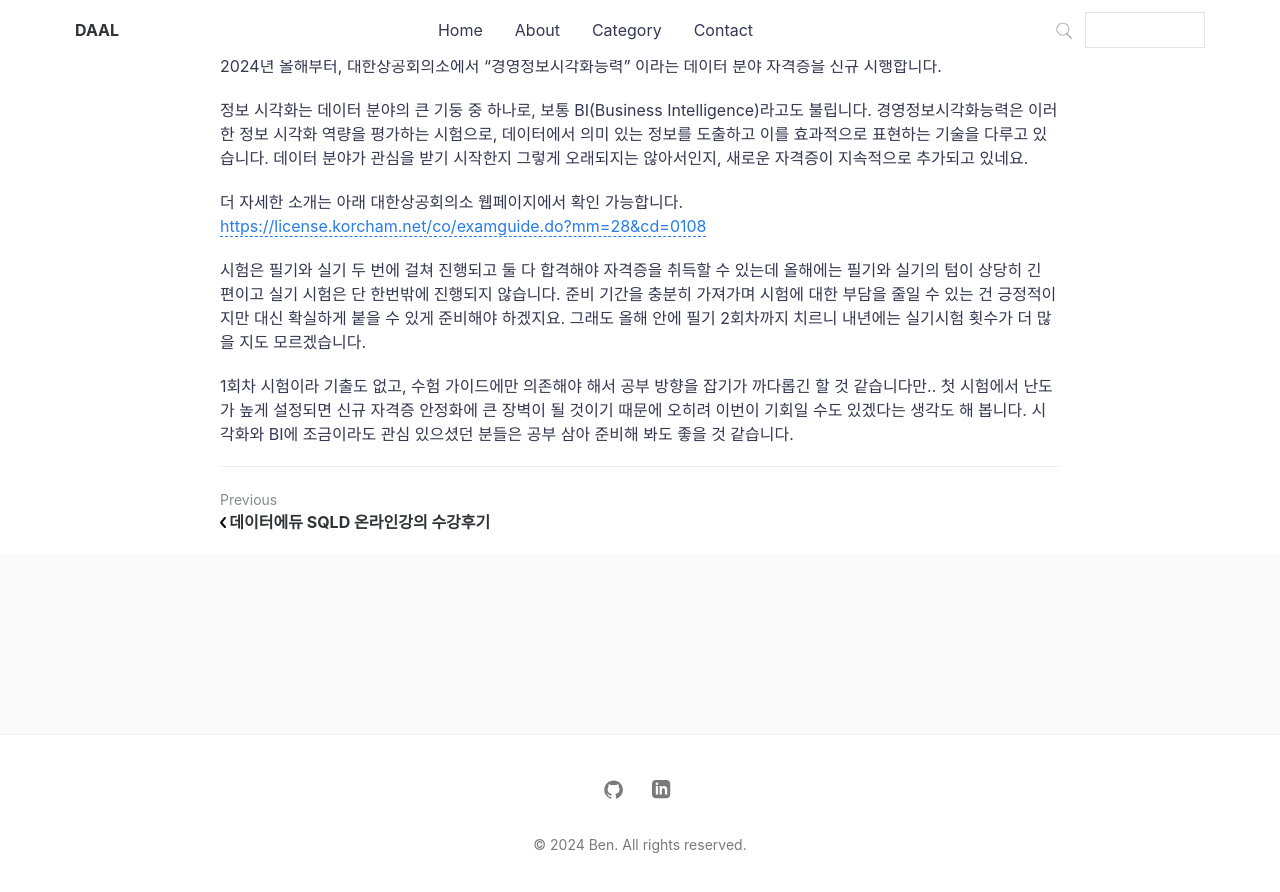
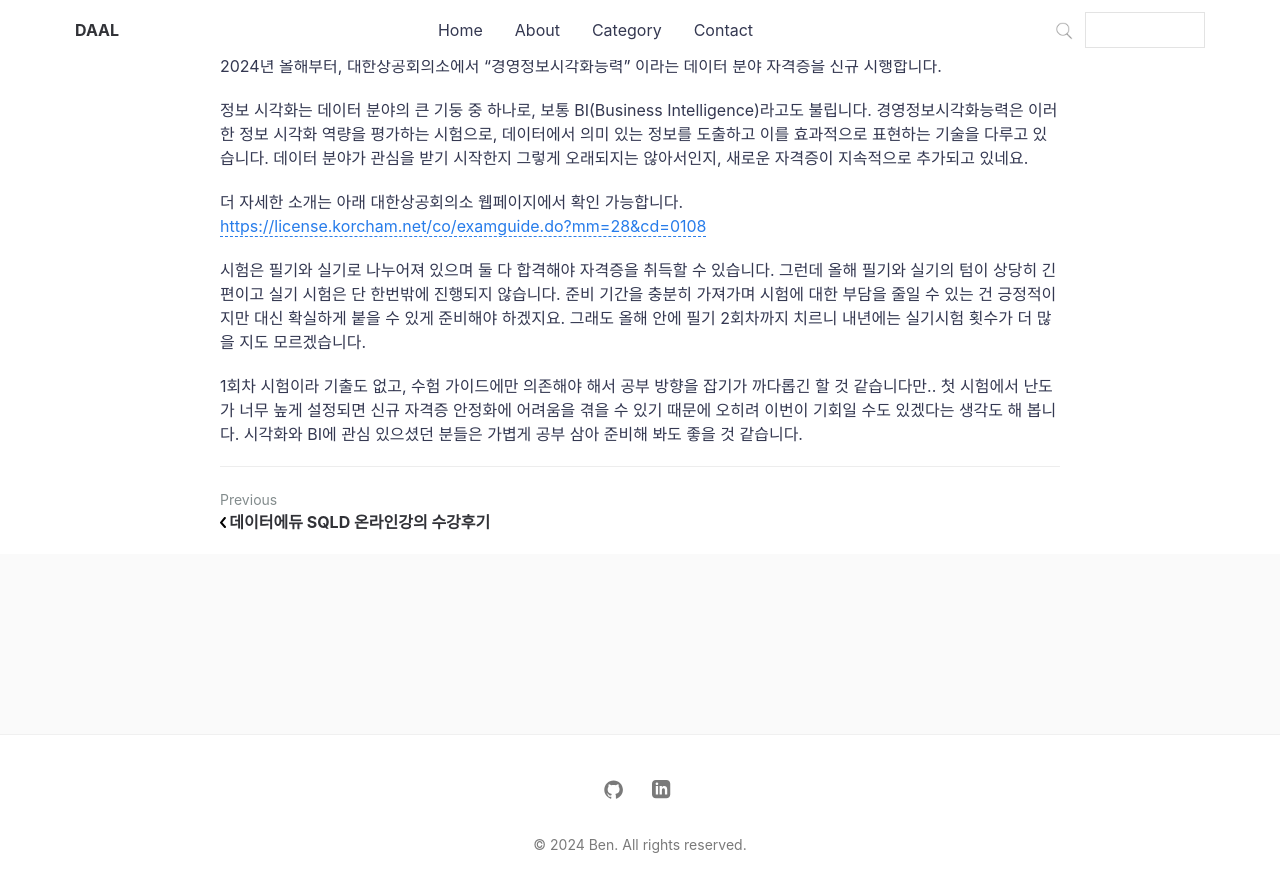
Before and after one commit to hjben/hjben.github.io, a Jekyll site: the page built from _posts/2024-03-20-visualization-certificate.md, in a window 1280 px wide and 900 px high, scrolled down 1812 px. Shown: the top 892 px of the window. Built offline with Jekyll 4.4.1, drawn with Linux system fonts in a browser that asks for light colours; nearby versions of some CDN libraries; comment, search, counter and statistics services are not loaded.

Commit message:
Update 2024-03-20-visualization-certificate.md

```diff
--- a/_posts/2024-03-20-visualization-certificate.md
+++ b/_posts/2024-03-20-visualization-certificate.md
@@ -17,7 +17,7 @@ summary: 경영정보시각화능력 자격증 소개
 더 자세한 소개는 아래 대한상공회의소 웹페이지에서 확인 가능합니다. <br>
 [https://license.korcham.net/co/examguide.do?mm=28&cd=0108](https://license.korcham.net/co/examguide.do?mm=28&cd=0108) <br>
 
-시험은 필기와 실기 두 번에 걸쳐 진행되고 둘 다 합격해야 자격증을 취득할 수 있는데 올해에는 필기와 실기의 텀이 상당히 긴 편이고 실기 시험은 단 한번밖에 진행되지 않습니다. 준비 기간을 충분히 가져가며 시험에 대한 부담을 줄일 수 있는 건 긍정적이지만 대신 확실하게 붙을 수 있게 준비해야 하겠지요. 그래도 올해 안에 필기 2회차까지 치르니 내년에는 실기시험 횟수가 더 많을 지도 모르겠습니다. <br>
+시험은 필기와 실기로 나누어져 있으며 둘 다 합격해야 자격증을 취득할 수 있습니다. 그런데 올해 필기와 실기의 텀이 상당히 긴 편이고 실기 시험은 단 한번밖에 진행되지 않습니다. 준비 기간을 충분히 가져가며 시험에 대한 부담을 줄일 수 있는 건 긍정적이지만 대신 확실하게 붙을 수 있게 준비해야 하겠지요. 그래도 올해 안에 필기 2회차까지 치르니 내년에는 실기시험 횟수가 더 많을 지도 모르겠습니다. <br>
 
-1회차 시험이라 기출도 없고, 수험 가이드에만 의존해야 해서 공부 방향을 잡기가 까다롭긴 할 것 같습니다만.. 첫 시험에서 난도가 높게 설정되면 신규 자격증 안정화에 큰 장벽이 될 것이기 때문에 오히려 이번이 기회일 수도 있겠다는 생각도 해 봅니다.
-시각화와 BI에 조금이라도 관심 있으셨던 분들은 공부 삼아 준비해 봐도 좋을 것 같습니다. <br>
+1회차 시험이라 기출도 없고, 수험 가이드에만 의존해야 해서 공부 방향을 잡기가 까다롭긴 할 것 같습니다만.. 첫 시험에서 난도가 너무 높게 설정되면 신규 자격증 안정화에 어려움을 겪을 수 있기 때문에 오히려 이번이 기회일 수도 있겠다는 생각도 해 봅니다.
+시각화와 BI에 관심 있으셨던 분들은 가볍게 공부 삼아 준비해 봐도 좋을 것 같습니다. <br>
```
